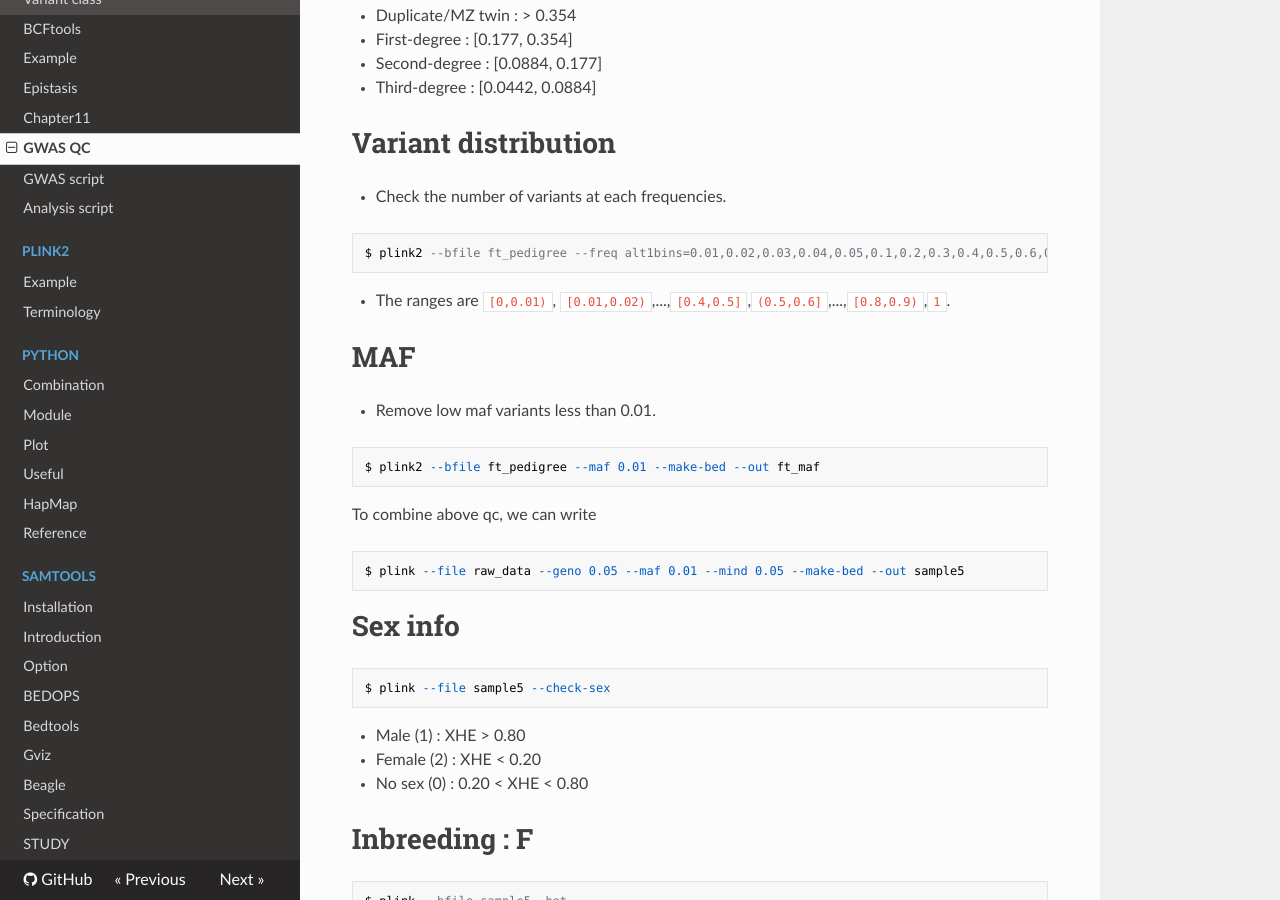
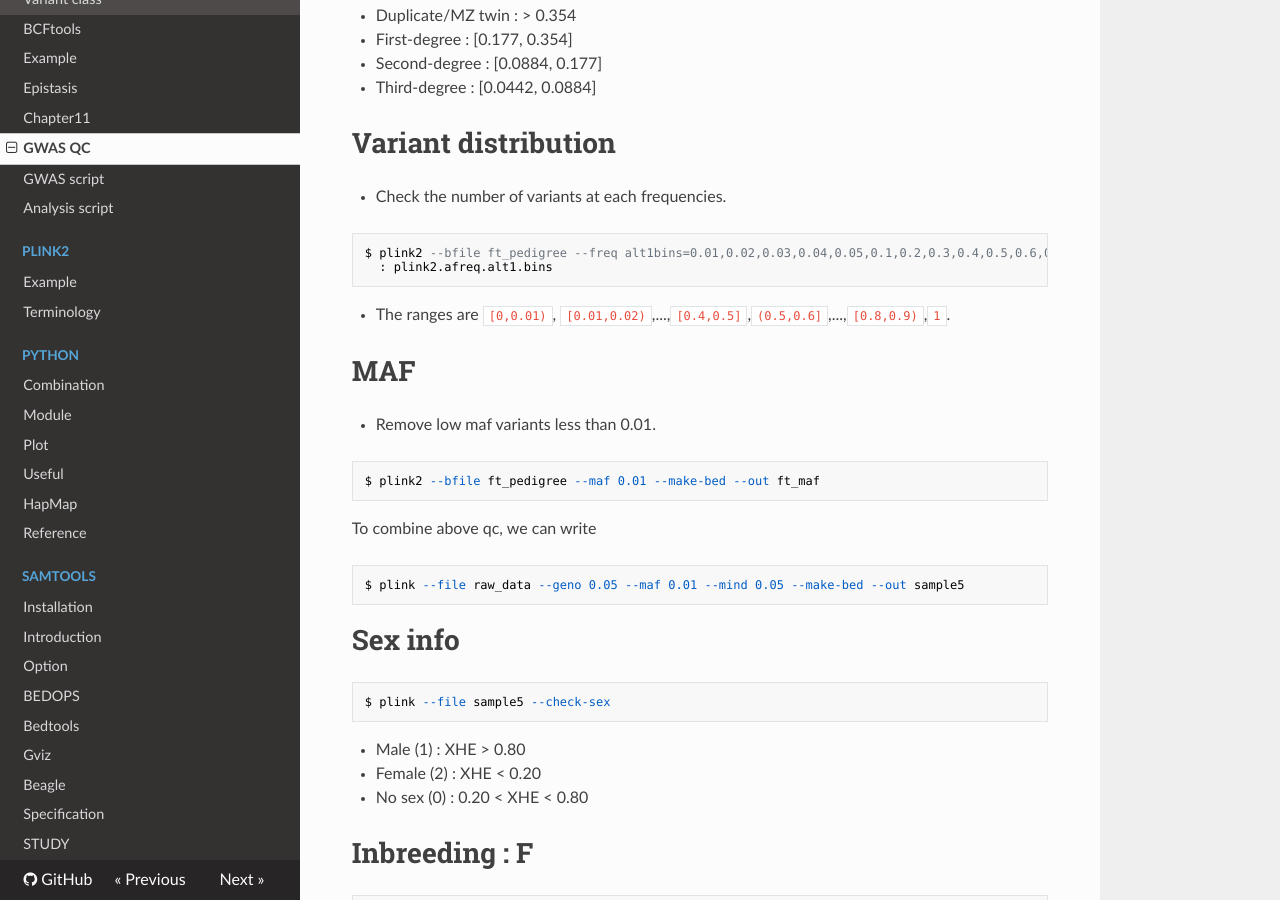
Before and after one commit to WonyoungCho/plink, an MkDocs documentation site: the page built from docs/GWAS.md, in a window 1280 px wide and 900 px high, scrolled down 887 px. Built offline with MkDocs 1.6.1, drawn with Linux system fonts in a browser that asks for light colours; nearby versions of some CDN libraries; old or Windows-style settings are respelled for this version of MkDocs.

Commit message:
Update GWAS.md

````diff
--- a/docs/GWAS.md
+++ b/docs/GWAS.md
@@ -40,6 +40,7 @@ $ plink2 --bfile ft_missing --king-cutoff 0.177 --make-bed --out ft_pedigree
 - Check the number of variants at each frequencies.
 ```
 $ plink2 --bfile ft_pedigree --freq alt1bins=0.01,0.02,0.03,0.04,0.05,0.1,0.2,0.3,0.4,0.5,0.6,0.7,0.8,0.9,1
+  : plink2.afreq.alt1.bins
 ```
 - The ranges are `[0,0.01)`, `[0.01,0.02)`,...,`[0.4,0.5]`,`(0.5,0.6]`,...,`[0.8,0.9)`,`1`.
 
````
